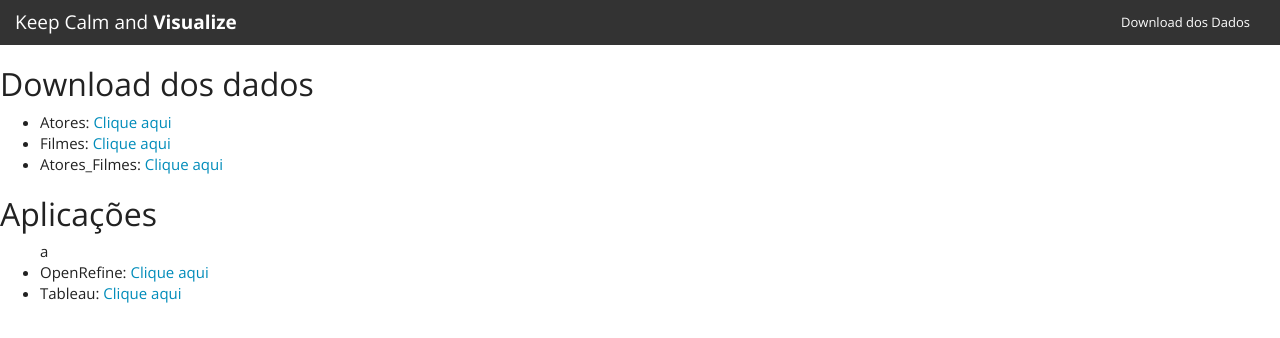
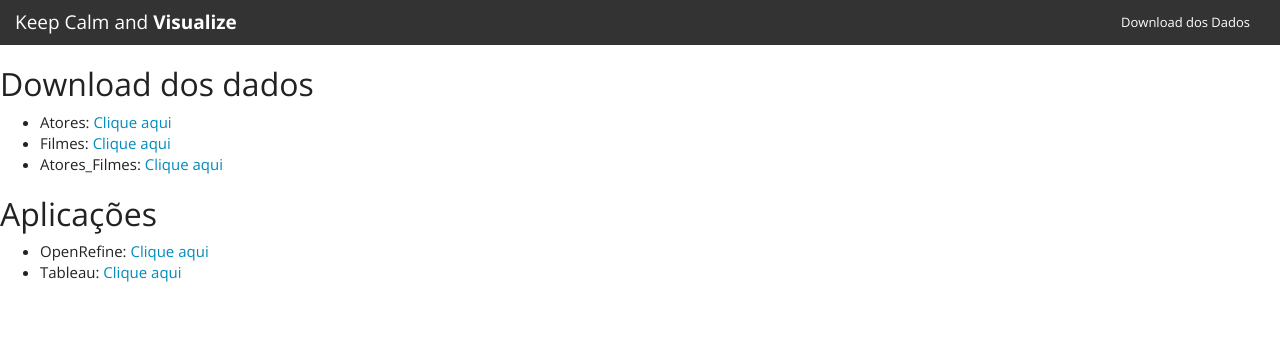
Before and after one commit to gxferreira/keepcalmandvis, a website: page download.html in a window 1280 px wide. Drawn offline with nearby package versions, Linux system fonts and the light colour scheme.

Commit message:
Update download.html

```diff
--- a/download.html
+++ b/download.html
@@ -24,7 +24,7 @@
 	</ul>
 
 	<h2>Aplicações</h2>
-	<ul>a
+	<ul>
 		<li>OpenRefine: <a target="_blank" href="http://openrefine.org/download.html">Clique aqui</a></li>
 		<li>Tableau: <a target="_blank" href="https://public.tableau.com/s/">Clique aqui</a></li>
 	</ul>
```
